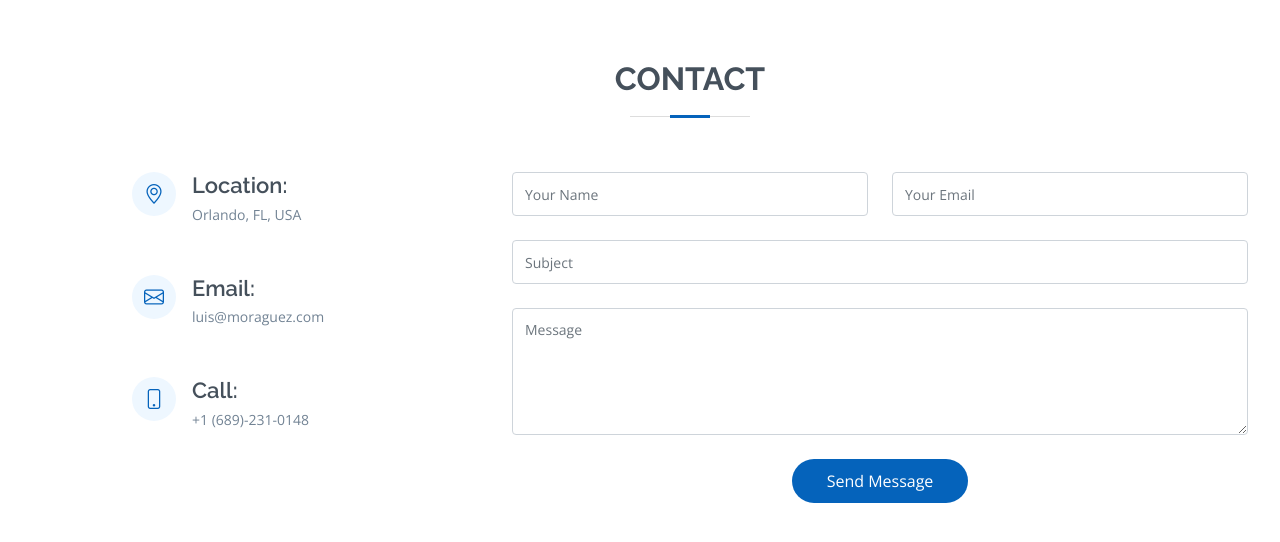
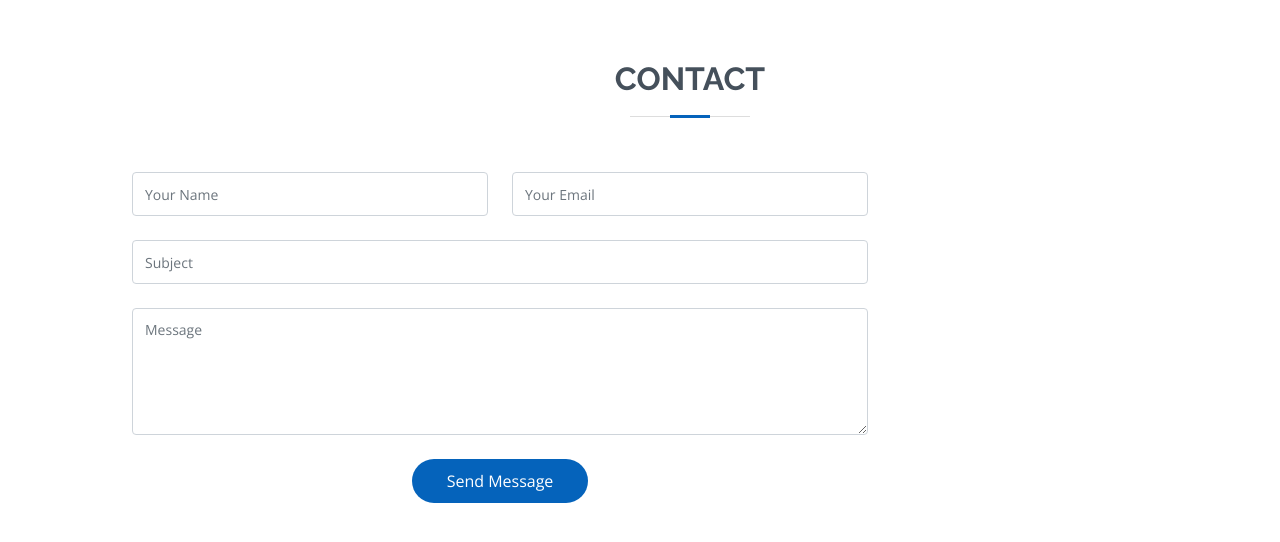
Before and after one commit to z3d6380/flask-portfolio-site, a Flask app: template app/templates/timeline.html in a window 1280 px wide. Shown: the top 542 px of the page. Run offline with Flask 2, Linux system fonts and the light colour scheme; the template is opened without the code that fills it, so the values that code supplies are empty; parts of the project's set-up code (start-up, migrations or seed data) failed here and were passed over; some libraries are stand-ins or nearby versions.

```diff
--- a/app/templates/timeline.html
+++ b/app/templates/timeline.html
@@ -12,29 +12,7 @@
 
           <div class="row mt-1">
 
-            <div class="col-lg-4">
-              <div class="info">
-                <div class="address">
-                  <i class="bi bi-geo-alt"></i>
-                  <h4>Location:</h4>
-                  <p>Orlando, FL, USA</p>
-                </div>
 
-                <div class="email">
-                  <i class="bi bi-envelope"></i>
-                  <h4>Email:</h4>
-                  <p>luis@moraguez.com</p>
-                </div>
-
-                <div class="phone">
-                  <i class="bi bi-phone"></i>
-                  <h4>Call:</h4>
-                  <p>+1 (689)-231-0148</p>
-                </div>
-
-              </div>
-
-            </div>
 
             <div class="col-lg-8 mt-5 mt-lg-0">
 
```
